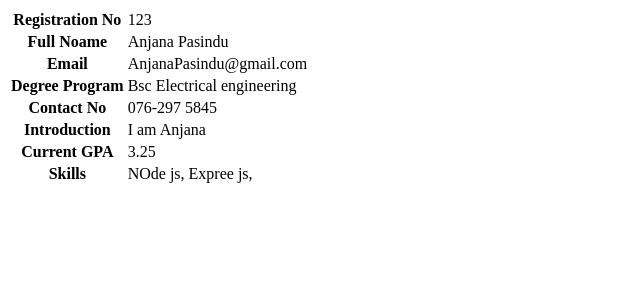
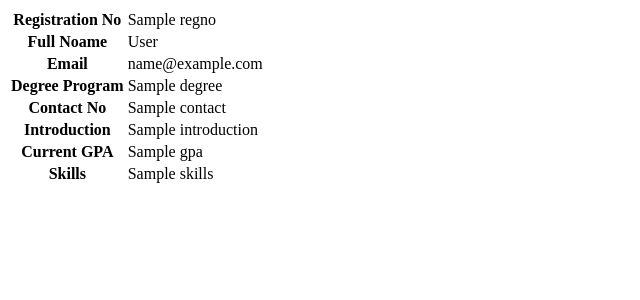
Before and after one commit to AnjanaPasinduMadushan/Student_Details_web_app, a Flask app: template templates/profile-view.html in a window 1280 px wide. Shown: the top 300 px of the page, without its empty margins (0-640 px from the left). Run offline with Flask 3, Linux system fonts and the light colour scheme; the template is opened without the code that fills it: most values are stand-ins (such as "Sample title", 1, 10 or a date in 2020).

Commit message:
displaying public profile part in frontend completed

```diff
--- a/app.py
+++ b/app.py
@@ -65,7 +65,7 @@ def get_movie(rNo):
     if (response['ResponseMetadata']['HTTPStatusCode'] == 200):
 
         if users:
-            return users
+            return render_template("profile-view.html", users = users)
 
         return { 'msg' : 'User not found!' }
 
--- a/templates/profile-view.html
+++ b/templates/profile-view.html
@@ -6,14 +6,14 @@
 
 	<body>
 		<table>
-			<tr><th>Registration No</th><td>123</td></tr>
-			<tr><th>Full Noame</th><td>Anjana Pasindu</td></tr>
-			<tr><th>Email</th><td>AnjanaPasindu@gmail.com</td></tr>
-			<tr><th>Degree Program</th><td>Bsc Electrical engineering</td></tr>
-			<tr><th>Contact No</th><td>076-297 5845</td></tr>
-			<tr><th>Introduction</th><td>I am Anjana</td></tr>
-			<tr><th>Current GPA</th><td>3.25</td></tr>
-			<tr><th>Skills</th><td>NOde js, Expree js, </td></tr>
+			<tr><th>Registration No</th><td>{{users.regno}}</td></tr>
+			<tr><th>Full Noame</th><td>{{users.fullname}}</td></tr>
+			<tr><th>Email</th><td>{{users.email}}</td></tr>
+			<tr><th>Degree Program</th><td>{{users.degree}}</td></tr>
+			<tr><th>Contact No</th><td>{{users.contact}}</td></tr>
+			<tr><th>Introduction</th><td>{{users.introduction}}</td></tr>
+			<tr><th>Current GPA</th><td>{{users.gpa}}</td></tr>
+			<tr><th>Skills</th><td>{{users.skills}}</td></tr>
 		</table>
 	</body>
 </html>
--- a/templates/profile.html
+++ b/templates/profile.html
@@ -5,7 +5,7 @@
 </head>
 <body>
   <h2>Profile</h2>
-  <form action="/sign_up" method="POST">
+  <form>
 
     <label for="regno">Registration No:</label>
     <input type="number" id="regno" name="regno" value={{item.regno}}><br><br>
```
